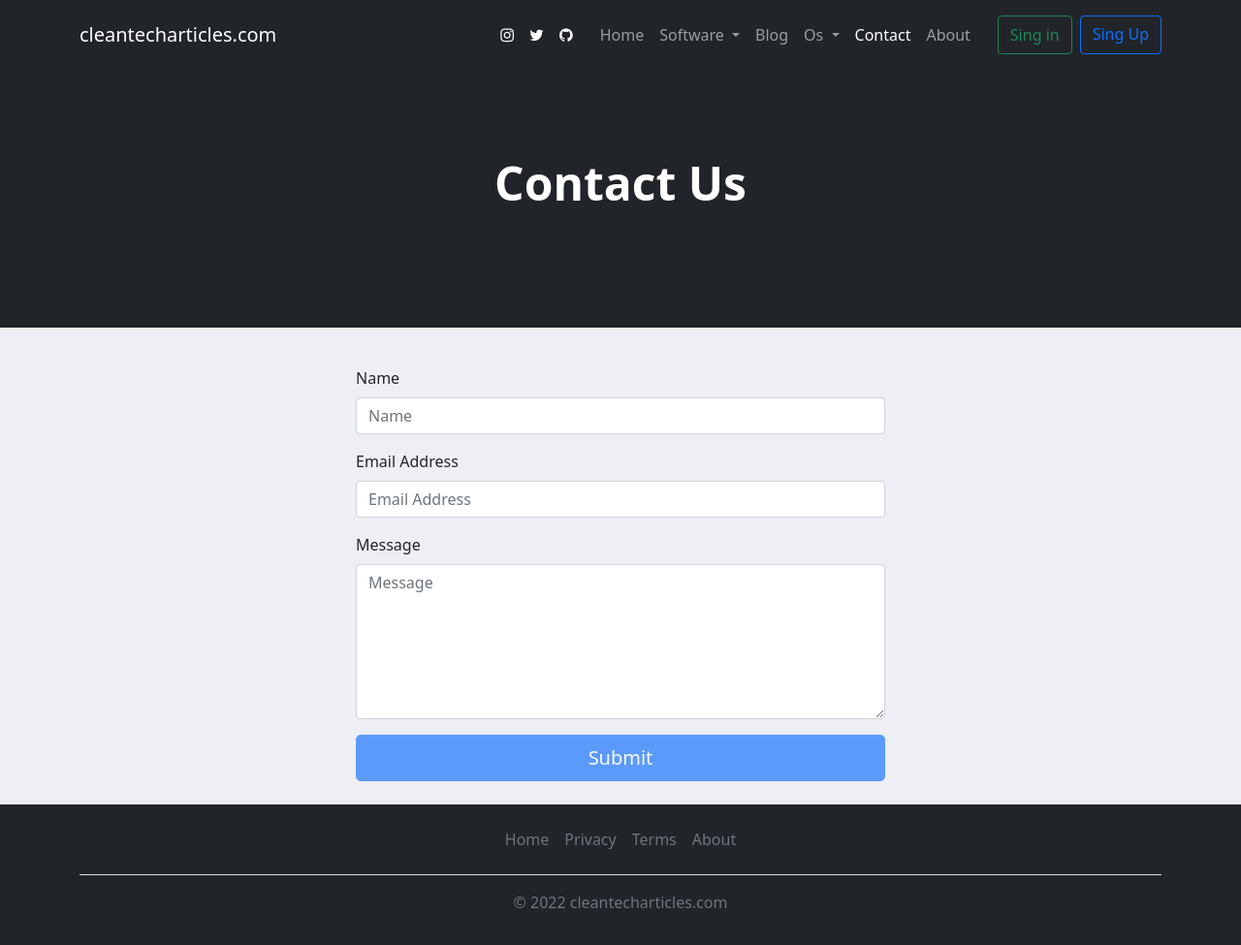
After one commit to eselikburak/cleantecharticles, a Django app: page /contact-us/ in a window 1280 px wide. The commit adds this page. Shown: the whole page at 97% size. Run offline with Django 3.2, Linux system fonts and the light colour scheme; some libraries are stand-ins or nearby versions.

```diff
--- a/cleantech/accounts/models.py
+++ b/cleantech/accounts/models.py
@@ -11,6 +11,7 @@ DEFAULT_USER_TYPE = 'reader'
 
 class Profile(models.Model):
     user = models.OneToOneField(User,
+                                related_name="user_profile",
                                 null=True,
                                 on_delete=models.CASCADE)
 
--- a/cleantech/blog/views.py
+++ b/cleantech/blog/views.py
@@ -5,7 +5,6 @@ from .models import Post, Category
 def blog(request):
     posts = Post.objects.all().order_by('-created_date')
     categories = Category.objects.all()
-    print(categories)
     context = {
         'posts': posts,
         'categories': categories,
--- a/cleantech/pages/urls.py
+++ b/cleantech/pages/urls.py
@@ -4,4 +4,5 @@ from . import views
 urlpatterns = [
     path('', views.home, name='home'),
     path('about/', views.about, name='about'),
+    path('contact-us/', views.contact, name='contact'),
 ]
--- a/cleantech/pages/views.py
+++ b/cleantech/pages/views.py
@@ -1,9 +1,13 @@
 from django.shortcuts import render
 from .models import Home
+from accounts.models import Profile
 
 def home(request):
+    num_of_authors = Profile.objects.filter(user_type='blog_author').count()
+    num_of_authors += Profile.objects.filter(user_type='tutorial_author').count()
     context = {
-        'home_content': Home.objects.all()[0]
+        'home_content': Home.objects.all()[0],
+        'num_of_authors': num_of_authors,
     }
     return render(request, 'pages/home.html', context)
 
@@ -13,3 +17,6 @@ def about(request):
         'home_content': Home.objects.all()[0]
     }
     return render(request, 'pages/about.html', context)
+
+def contact(request):
+    return render(request, 'pages/contact.html')
--- /dev/null
+++ b/cleantech/templates/pages/contact.html
@@ -0,0 +1,75 @@
+{% extends 'base.html' %}
+
+{% block title %} Contact {% endblock  %}
+
+{% block content %}
+<br>
+<br>
+<div class="bg-dark text-secondary px-4 py-5 text-center my-3">
+    <div class="py-5">
+        <h1 class="display-5 fw-bold text-white">Contact Us</h1>
+        <div class="col-lg-6 mx-auto">
+            <p class="fs-5 mb-4"></p>
+        </div>
+    </div>
+</div>
+<!-- Wrapper container -->
+<div class="container py-4">
+
+    <div class='row'>
+        <div class='col-lg-3'>
+        </div>
+        <div class='col-lg-6'>
+            <form id="contactForm" data-sb-form-api-token="API_TOKEN">
+
+                <!-- Name input -->
+                <div class="mb-3">
+                  <label class="form-label" for="name">Name</label>
+                  <input class="form-control" id="name" type="text" placeholder="Name" data-sb-validations="required" />
+                  <div class="invalid-feedback" data-sb-feedback="name:required">Name is required.</div>
+                </div>
+
+                <!-- Email address input -->
+                <div class="mb-3">
+                  <label class="form-label" for="emailAddress">Email Address</label>
+                  <input class="form-control" id="emailAddress" type="email" placeholder="Email Address" data-sb-validations="required, email" />
+                  <div class="invalid-feedback" data-sb-feedback="emailAddress:required">Email Address is required.</div>
+                  <div class="invalid-feedback" data-sb-feedback="emailAddress:email">Email Address Email is not valid.</div>
+                </div>
+
+                <!-- Message input -->
+                <div class="mb-3">
+                  <label class="form-label" for="message">Message</label>
+                  <textarea class="form-control" id="message" type="text" placeholder="Message" style="height: 10rem;" data-sb-validations="required"></textarea>
+                  <div class="invalid-feedback" data-sb-feedback="message:required">Message is required.</div>
+                </div>
+
+                <!-- Form submissions success message -->
+                <div class="d-none" id="submitSuccessMessage">
+                  <div class="text-center mb-3">Form submission successful!</div>
+                </div>
+
+                <!-- Form submissions error message -->
+                <div class="d-none" id="submitErrorMessage">
+                  <div class="text-center text-danger mb-3">Error sending message!</div>
+                </div>
+
+                <!-- Form submit button -->
+                <div class="d-grid">
+                  <button class="btn btn-primary btn-lg disabled" id="submitButton" type="submit">Submit</button>
+                </div>
+
+              </form>
+        </div>
+        <div class='col-lg-3'>
+        </div>
+    </div>
+    <!-- Bootstrap 5 starter form -->
+
+
+  </div>
+
+  <!-- SB Forms JS -->
+  <script src="https://cdn.startbootstrap.com/sb-forms-latest.js"></script>
+
+{% endblock  %}
--- a/cleantech/templates/partials/_navbar.html
+++ b/cleantech/templates/partials/_navbar.html
@@ -45,7 +45,7 @@
                     </ul>
                 </li>
                 <li class="nav-item">
-                    <a class="nav-link" href="#">Contact</a>
+                    <a class="nav-link {% if 'contact' in request.path %}active{% endif %}" href="{% url 'contact' %}">Contact</a>
                 </li>
                 <li class="nav-item">
                     <a class="nav-link {% if 'about' in request.path %}active{% endif %}" style="margin-right: 20px !important;" href="{% url 'about' %}">About</a>
@@ -55,8 +55,21 @@
                 <a class="btn btn-outline-warning" href="#" role="button">Become Author</a>
                 </li> -->
                 <div class="d-grid gap-2 d-md-flex justify-content-md-end">
-                    <button type="button" class="btn btn-success" data-bs-toggle="modal" data-bs-target="#ModalForm">Log In</button>
-                    <a class="btn btn-outline-warning" href="#" role="button">Become Author</a>
+                    {% if user.is_authenticated %}
+                        <a class="btn btn-outline-info" href="#" role="button">Hi, {{user.username|upper}}</a>
+                        <a class="btn btn-outline-danger" href="#" role="button">Sing Out</a>
+                        {% if user.user_profile.user_type == 'blog_author'%}
+                            <a class="btn btn-outline-warning" href="#" role="button">Blog Author</a>
+                        {% elif user.user_profile.user_type == 'tutorial_author' %}
+                            <a class="btn btn-outline-warning" href="#" role="button">Tutorial Author</a>
+                        {% else %}
+                            <a class="btn btn-outline-warning" href="#" role="button">Become Author</a>
+                        {% endif %}
+                    {% else %}
+                        <button type="button" class="btn btn-outline-success" data-bs-toggle="modal" data-bs-target="#ModalForm">Sing in</button>
+                        <a class="btn btn-outline-primary" href="#" role="button">Sing Up</a>
+                    {% endif %}
+
                 </div>
 
 
```
Also changed, not shown: cleantech/templates/blog/blog_detail.html (+25 -13 lines), cleantech/templates/pages/home.html (+4 -4 lines), cleantech/accounts/migrations/0002_alter_profile_user.py (added).
